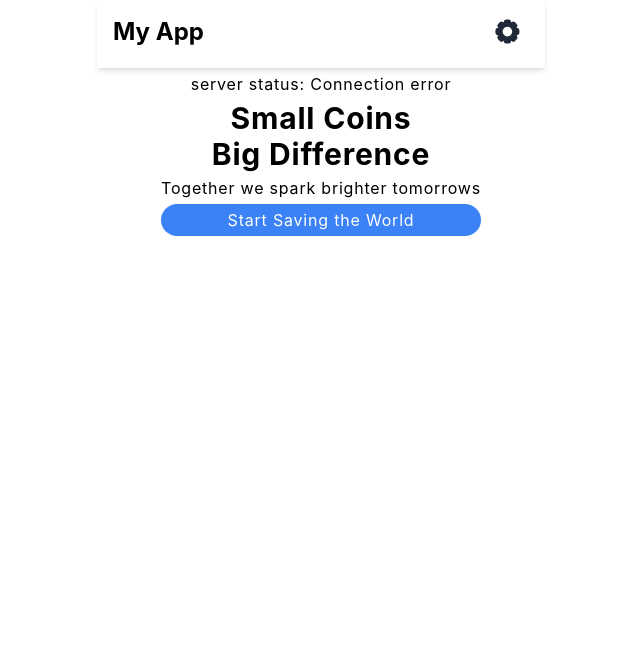
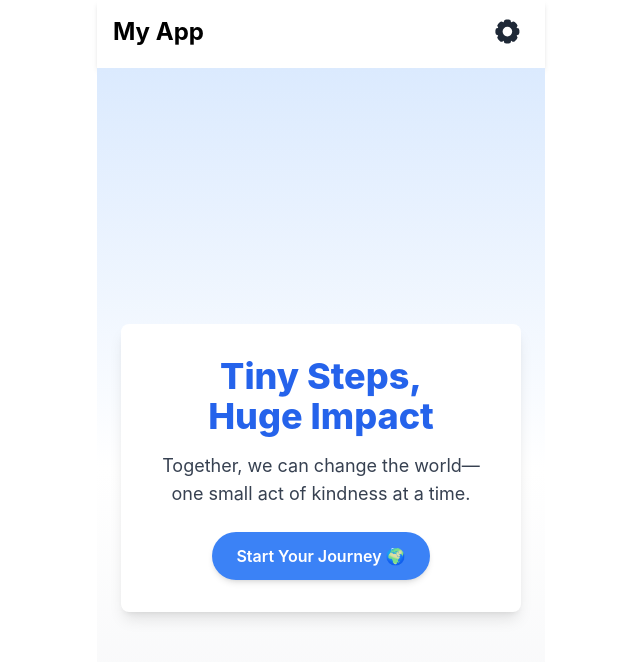
Before and after one commit to shinn92dev/KATEC-HAKATHON, a React (Create React App) app in the folder frontend/: page / in a window 1280 px wide. Shown: the top 662 px of the page, without its empty margins (319-959 px from the left). Built offline with nearby package versions, Linux system fonts and the light colour scheme; no server answers.

Commit message:
style: modify align for all pages

```diff
--- a/frontend/src/components/TopBar.tsx
+++ b/frontend/src/components/TopBar.tsx
@@ -18,7 +18,7 @@ const TopBar: React.FunctionComponent = () => {
                 My App
             </div>
             <div className="flex items-center">
-                <div className="mr-1">
+                <div className="mr-5">
                     {isSignedIn ? <UserButton /> : <></>}
                 </div>
                 <SettingIcon />
--- a/frontend/src/pages/login.tsx
+++ b/frontend/src/pages/login.tsx
@@ -3,18 +3,8 @@ import { SignIn } from "@clerk/clerk-react";
 
 const LoginPage: React.FC = () => {
     return (
-        <div className="login-page content">
+        <div className="login-page content w-full flex justify-center pt-5">
             <SignIn path="/login" routing="path" />
-            <h1>Login to Your Account</h1>
-            <form>
-                <label htmlFor="email">Email:</label>
-                <input type="email" id="email" name="email" required />
-
-                <label htmlFor="password">Password:</label>
-                <input type="password" id="password" name="password" required />
-
-                <button type="submit">Login</button>
-            </form>
         </div>
     );
 };
--- a/frontend/src/pages/main.tsx
+++ b/frontend/src/pages/main.tsx
@@ -2,35 +2,24 @@ import React, { useState, useEffect } from "react";
 import { Link } from "react-router-dom";
 
 const Home: React.FunctionComponent = () => {
-    const [message, setMessage] = useState("");
-    useEffect(() => {
-        fetch("http://localhost:5000/")
-            .then((response) => response.json())
-            .then((data) => {
-                if (data.status === "OK") {
-                    setMessage(data.message);
-                } else {
-                    setMessage("Unexpected response");
-                }
-            })
-            .catch((err) => {
-                console.error(err);
-                setMessage("Connection error");
-            });
-    }, []);
     return (
-        <div className="logged-out-page text-center tracking-wider leading-loose content">
-            <p>server status: {message}</p>
-            <h2 className="text-3xl font-bold">
-                Small Coins <br />
-                Big Difference
-            </h2>
-            <div>Together we spark brighter tomorrows</div>
-            <button className="rounded-full bg-blue-500	w-1/4">
-                <Link to="/login" className="text-white">
-                    Start Saving the World
-                </Link>
-            </button>
+        <div className="w-full flex justify-center">
+            <div className="min-h-screen flex items-center justify-center bg-gradient-to-b from-blue-100 via-white to-gray-100 p-6 max-w-md">
+                <div className="bg-white rounded-lg shadow-lg p-8 max-w-md w-full text-center">
+                    <h1 className="text-4xl font-extrabold text-blue-600 mb-4">
+                        Tiny Steps, <br /> Huge Impact
+                    </h1>
+                    <p className="text-lg text-gray-700 mb-6">
+                        Together, we can change the world—one small act of
+                        kindness at a time.
+                    </p>
+                    <Link to="/login">
+                        <button className="px-6 py-3 bg-blue-500 text-white font-semibold rounded-full shadow-md hover:bg-blue-600 transition">
+                            Start Your Journey 🌍
+                        </button>
+                    </Link>
+                </div>
+            </div>
         </div>
     );
 };
```
